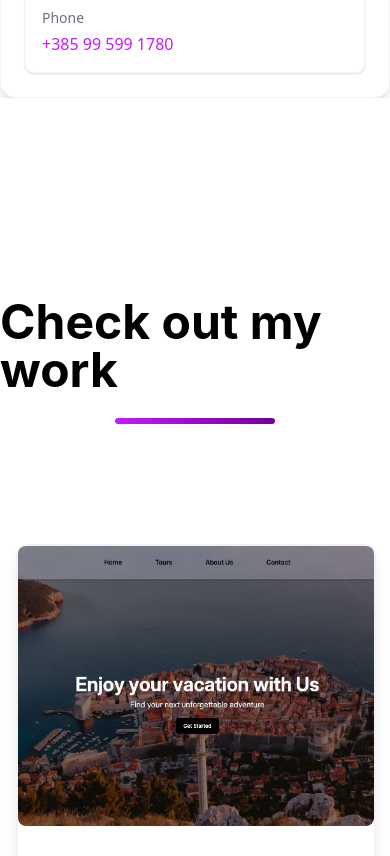
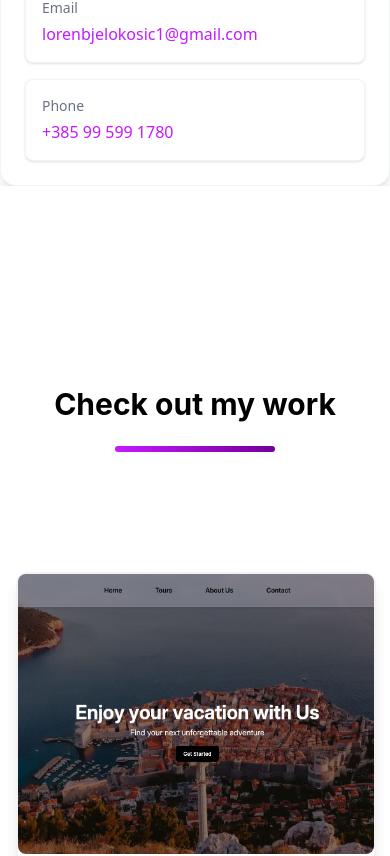
Before and after one commit to Lorendor/Loren_portfolio, a React (Vite) app: page / in a window 390 px wide. Shown: the part 2628-3484 px from the top of the page. Built offline with nearby package versions, Linux system fonts and the light colour scheme.

Commit message:
small changes for mobile optimization

```diff
--- a/src/components/About.jsx
+++ b/src/components/About.jsx
@@ -3,7 +3,7 @@ import { techs } from '../data/techs';
 
 const About = () => {
   return (
-    <div className="w-full max-w-2xl mx-auto p-6 md:p-8 bg-white dark:bg-darkgray rounded-2xl shadow-lg border border-gray-100 dark:border-purple/20 mt-8">
+    <div className="w-full max-w-2xl mx-auto p-6 md:p-8 bg-white dark:bg-darkgray rounded-2xl shadow-lg border border-gray-100 dark:border-purple/20 mt-30">
       {/* Header */}
       <div className="text-center mb-8">
         <h2 className="text-3xl md:text-4xl font-bold text-darkgray dark:text-white mb-3">About Me</h2>
--- a/src/components/Work.jsx
+++ b/src/components/Work.jsx
@@ -5,7 +5,7 @@ import { projects } from '../data/projects'
 const Work = () => {
   return (
     <div className='w-full min-h-screen bg-white dark:bg-darkgray flex flex-col items-center justify-center py-50 pt-50'>
-      <h1 className='text-5xl font-inter font-bold text-black dark:text-white mb-6'>Check out my work</h1>
+      <h1 className='text-3xl sm:text-4xl md:text-5xl font-inter font-bold text-black dark:text-white mb-6 text-center px-4'>Check out my work</h1>
       <div className="w-40 h-1.5 bg-gradient-to-r from-purple to-darkpurple rounded-full mx-auto mb-30"></div>
       <div className='grid grid-cols-1 md:grid-cols-2 lg:grid-cols-3 gap-8 max-w-7xl mx-auto px-4'>
         {projects.map((project, index) => (
```
